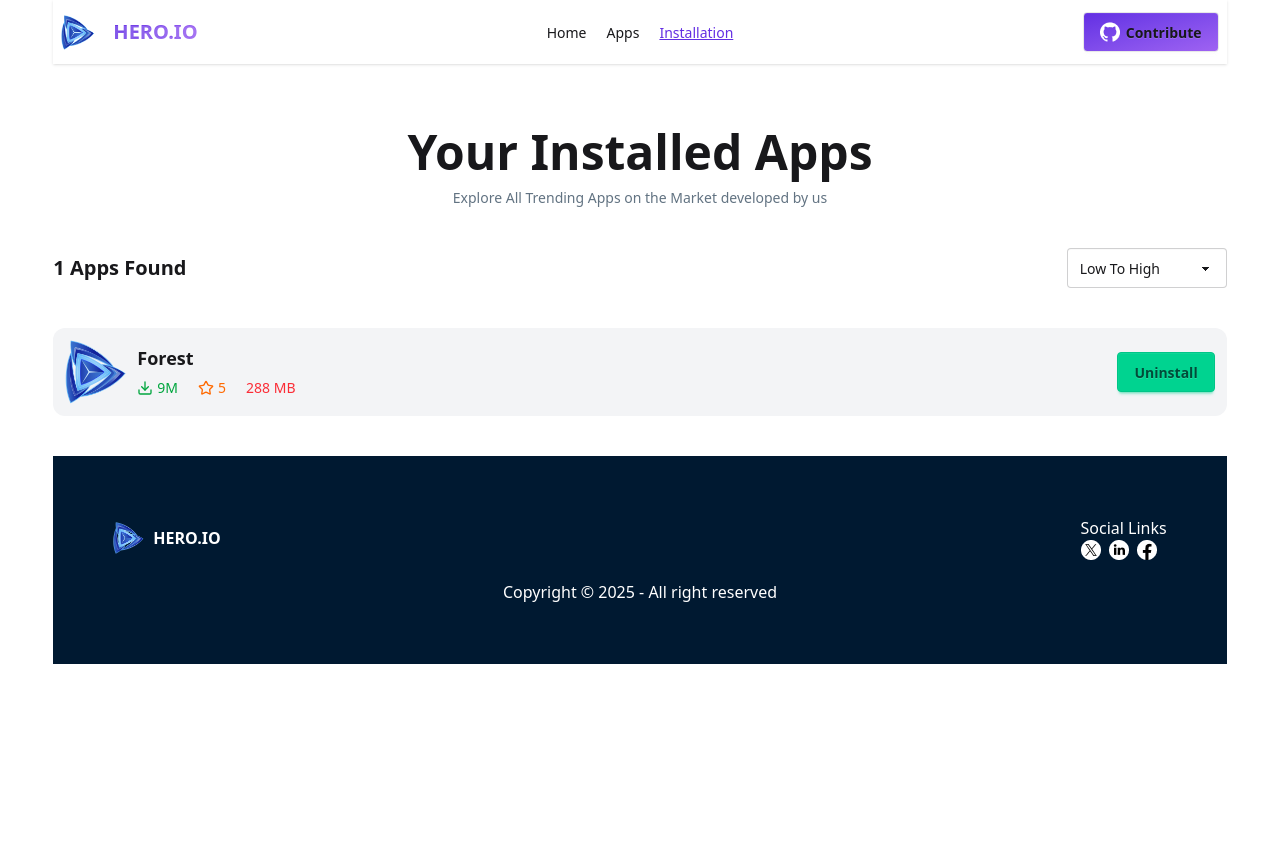
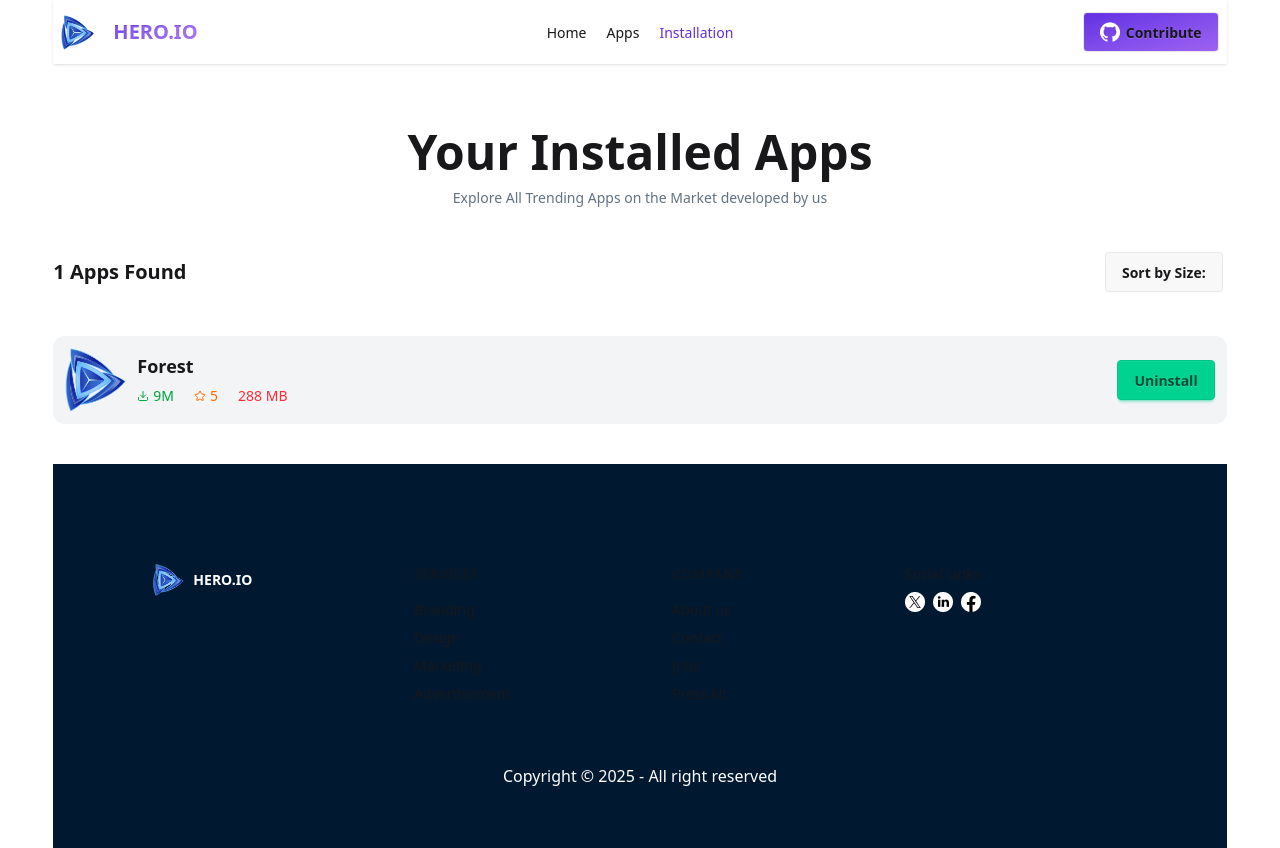
Before and after one commit to ASIFFORIZY/Assignment-008-Hero-IO, a React app: page /installation in a window 1280 px wide. Before the commit the page ends 800 px from the top, so only its background shows below. Built offline with nearby package versions, Linux system fonts and the light colour scheme; the HTML template or start-up script is replaced by a standard one.

Commit message:
footer design

```diff
--- a/src/Components/AllCards/AllCards.jsx
+++ b/src/Components/AllCards/AllCards.jsx
@@ -26,7 +26,7 @@ const Card = ({ appData }) => {
                     <div><button className=' px-3 rounded-lg bg-gray-200 text-green-600 font-semibold flex gap-1' > <Download className='w-3' ></Download> {appData.downloads}M</button></div>
 
                     <button className="px-3 py-1 rounded-lg bg-gray-200 text-orange-500 flex items-center gap-1 font-semibold">
-                        <StarIcon className='w-4'></StarIcon>
+                        <StarIcon className='w-3'></StarIcon>
                         {appData.ratingAvg}
                     </button>
                 </div>
--- a/src/Components/Apps/Apps.jsx
+++ b/src/Components/Apps/Apps.jsx
@@ -5,6 +5,7 @@ import AllCards from '../AllCards/AllCards';
 
 const Apps = () => {
     const publicData = useLoaderData();
+
 
     return (
         <div className="px-4 md:px-10 lg:px-16 w-full">
--- a/src/Components/Card/Card.jsx
+++ b/src/Components/Card/Card.jsx
@@ -18,7 +18,7 @@ const Card = ({ data }) => {
 
                 <div className="card-actions justify-between mt-3">
                     <div><button className=' px-3 rounded-lg bg-gray-200 text-green-600 font-semibold flex gap-1' > <Download className='w-3' ></Download> {data.downloads}M</button></div>
-                    <div   ><button className=' px-3 rounded-lg bg-gray-200 text-orange-500 flex items-center gap-1 font-semibold' ><StarIcon className='w-4'></StarIcon>{data.ratingAvg}</button></div>
+                    <div   ><button className=' px-3 rounded-lg bg-gray-200 text-orange-500 flex items-center gap-1 font-semibold' ><StarIcon className='w-3 '></StarIcon>{data.ratingAvg}</button></div>
                 </div>
 
 
--- a/src/Components/Footer/Footer.jsx
+++ b/src/Components/Footer/Footer.jsx
@@ -8,12 +8,28 @@ import fb from '../../assets/fb.png'
 const Footer = () => {
     return (
         <div className='bg-[#001931]  p-15 text-white mt-10'>
-            <div className=' flex justify-between items-center' >
-                <div className='flex items-center gap-2' >
-                    <img src={logo} alt="" className='w-8' />
-                    <h1 className='font-semibold text-white ' >HERO.IO</h1>
-                </div>
-                <div>
+            <div className=' flex justify-center items-center text-center ' >
+                <div className=' footer sm:footer-horizontal  text-base-content p-10 bg-[#001931] ' >
+                    <div className='flex items-center gap-2' >
+                        <img src={logo} alt="" className='w-8' />
+                        <h1 className='font-semibold text-white ' >HERO.IO</h1>
+                    </div>
+                    <nav>
+                        <h6 className="footer-title">Services</h6>
+                        <a className="link link-hover">Branding</a>
+                        <a className="link link-hover">Design</a>
+                        <a className="link link-hover">Marketing</a>
+                        <a className="link link-hover">Advertisement</a>
+                    </nav>
+                    <nav >
+                        <h6 className="footer-title">Company</h6>
+                        <a className="link link-hover">About us</a>
+                        <a className="link link-hover">Contact</a>
+                        <a className="link link-hover">Jobs</a>
+                        <a className="link link-hover">Press kit</a>
+                    </nav>
+
+                    <div>
                     <div>
                         <h1>Social Links</h1>
                     </div>
@@ -26,6 +42,9 @@ const Footer = () => {
 
                     </div>
                 </div>
+
+                </div>
+
             </div>
 
 
--- a/src/Components/Installation/Installation.jsx
+++ b/src/Components/Installation/Installation.jsx
@@ -1,9 +1,13 @@
-import React from 'react';
+
 import Star from '../../assets/logo.png'
 import { Download, StarIcon } from 'lucide-react';
 
 
 const Installation = () => {
+
+
+
+
     return (
         <div>
 
@@ -16,11 +20,13 @@ const Installation = () => {
             <div  className='flex items-center justify-between mt-10 flex-wrap gap-3'  >
                 <div><h1 className='font-bold text-lg md:text-xl' >1 Apps Found</h1></div>
                 <div>
-                    <select defaultValue="Pick a color" className="select w-40 ">
-                        <option disabled={true}>Sort By Size</option>
-                        <option>Low To High</option>
-                        <option>High to low</option>
-                    </select>
+                    <details className="dropdown">
+  <summary className="btn m-1">Sort by Size:</summary>
+  <ul className="menu dropdown-content bg-base-100 rounded-box z-1 w-52 p-2 shadow-sm">
+    <li><a >Low To High</a></li>
+    <li><a  >High To Low</a></li>
+  </ul>
+</details>
                 </div>
             </div>
 
@@ -32,8 +38,8 @@ const Installation = () => {
                     <div >
                         <div className='min-w-0'><h1 className='text-lg font-semibold truncate'>Forest</h1></div>
                         <div className='flex gap-2 lg:gap-5 items-center text-sm mt-1 flex-wrap' >
-                            <div className='flex items-center gap-1 text-green-600 ' ><Download className='w-4' ></Download><h1> 9M</h1></div>
-                            <div className='flex items-center gap-1 text-orange-500'> <StarIcon className='w-4' ></StarIcon><p>5</p></div>
+                            <div className='flex items-center gap-1 text-green-600 ' ><Download className='w-3' ></Download><h1> 9M</h1></div>
+                            <div className='flex items-center gap-1 text-orange-500'> <StarIcon className='w-3' ></StarIcon><p>5</p></div>
                             <p className='text-red-500'>288 MB</p>
                         </div>
                     </div>
--- a/src/Components/Navbar/Navbar.jsx
+++ b/src/Components/Navbar/Navbar.jsx
@@ -20,10 +20,10 @@ const Navbar = () => {
                             <NavLink to='/installation' >Installation</NavLink>
                         </ul>
                     </div>
-                    <div className='flex items-center' >
+                    <NavLink to='/' className='flex items-center' >
                         <img src={Logo} alt="" className='max-w-[35px] max-h-[35px] '  />
-                        <a className="btn btn-ghost text-xl bg-gradient-to-r from-[#632EE3] to-[#9F62F2] bg-clip-text text-transparent">HERO.IO</a>
-                    </div>
+                        <h1 className="btn btn-ghost text-xl bg-gradient-to-r from-[#632EE3] to-[#9F62F2] bg-clip-text text-transparent" >HERO.IO</h1>
+                    </NavLink>
                 </div>
                 <div className="navbar-center hidden lg:flex">
                     <ul className="menu menu-horizontal px-1 gap-5">
--- a/src/index.css
+++ b/src/index.css
@@ -4,5 +4,4 @@
 
 a[aria-current="page"] {
   color: #632EE3;
-  text-decoration: underline;
 }
```
